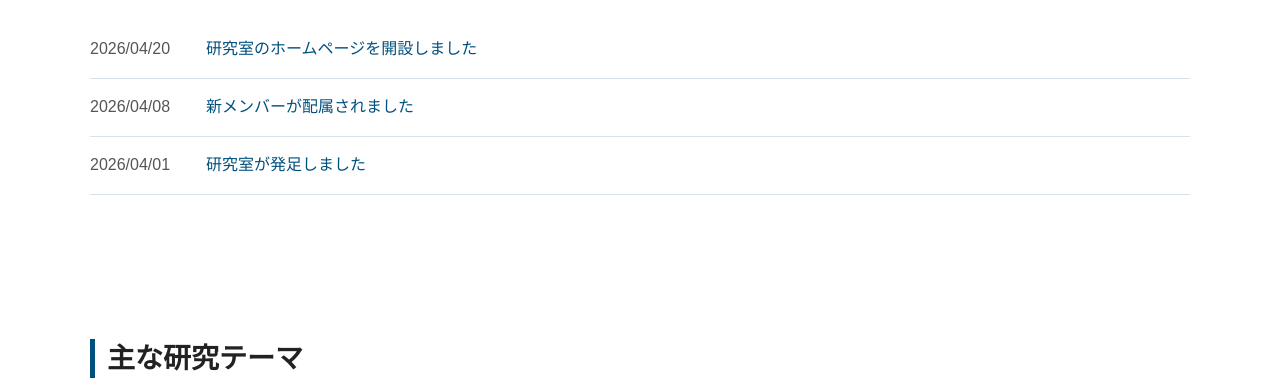
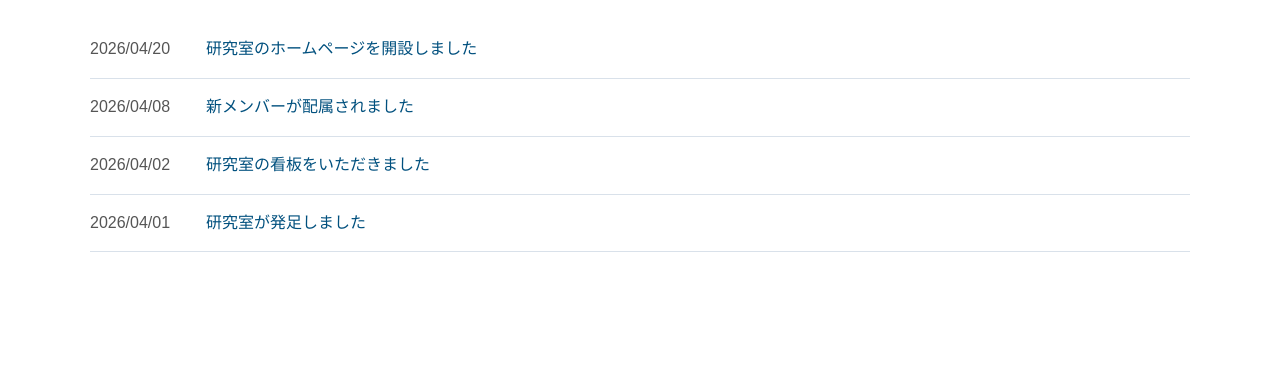
Before and after one commit to kawanol/kodel, a plain HTML site: page index.html in a window 1280 px wide. Shown: the part 922-1303 px from the top of the page. Drawn offline with Linux system fonts and the light colour scheme; a script that the page names is missing.

Commit message:
Update index.html

```diff
--- a/index.html
+++ b/index.html
@@ -70,6 +70,10 @@
           <li>
             <time datetime="2026-04-08">2026/04/08</time>
             <a href="news/20260408-new-members.html">新メンバーが配属されました</a>
+          </li>
+          <li>
+          <time datetime="2026-04-02">2026/04/02</time>
+          <a href="news/20260402-lab-signboard.html">研究室の看板をいただきました</a>
           </li>
           <li>
             <time datetime="2026-04-01">2026/04/01</time>
```
